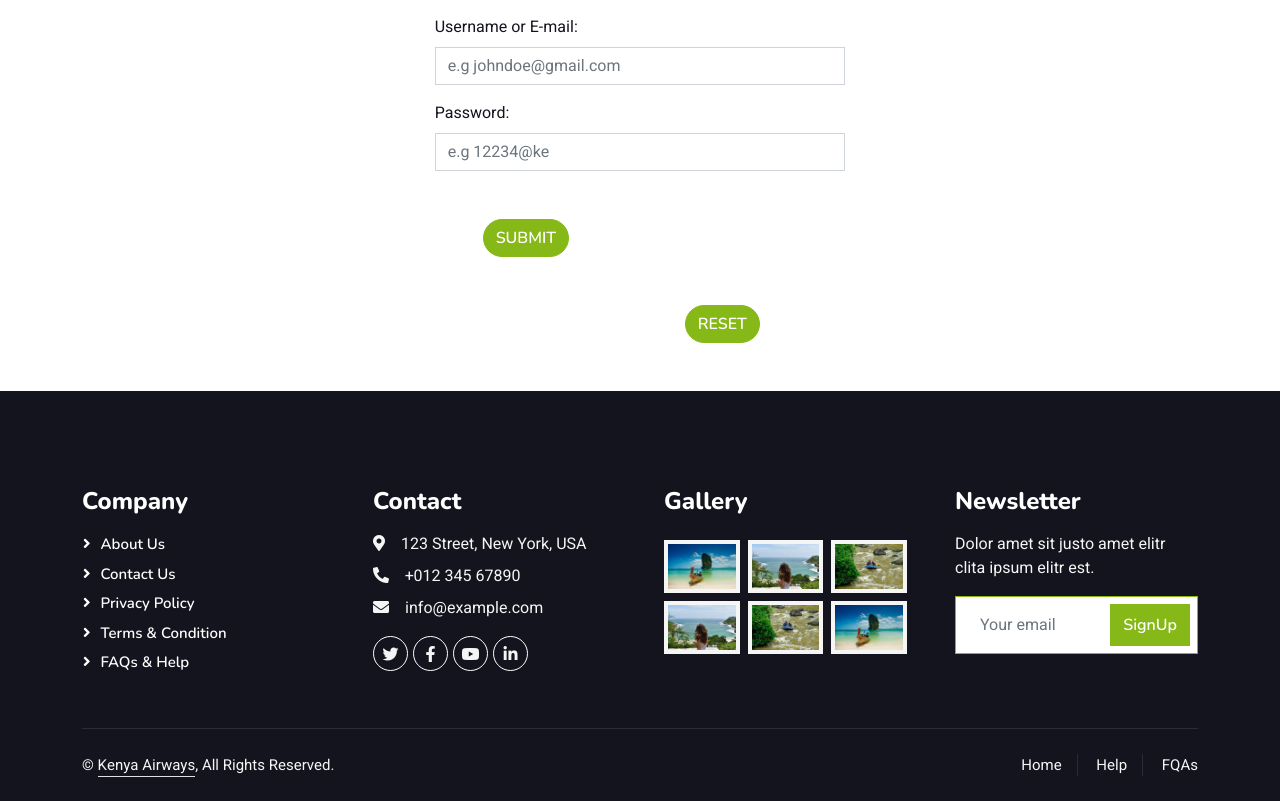
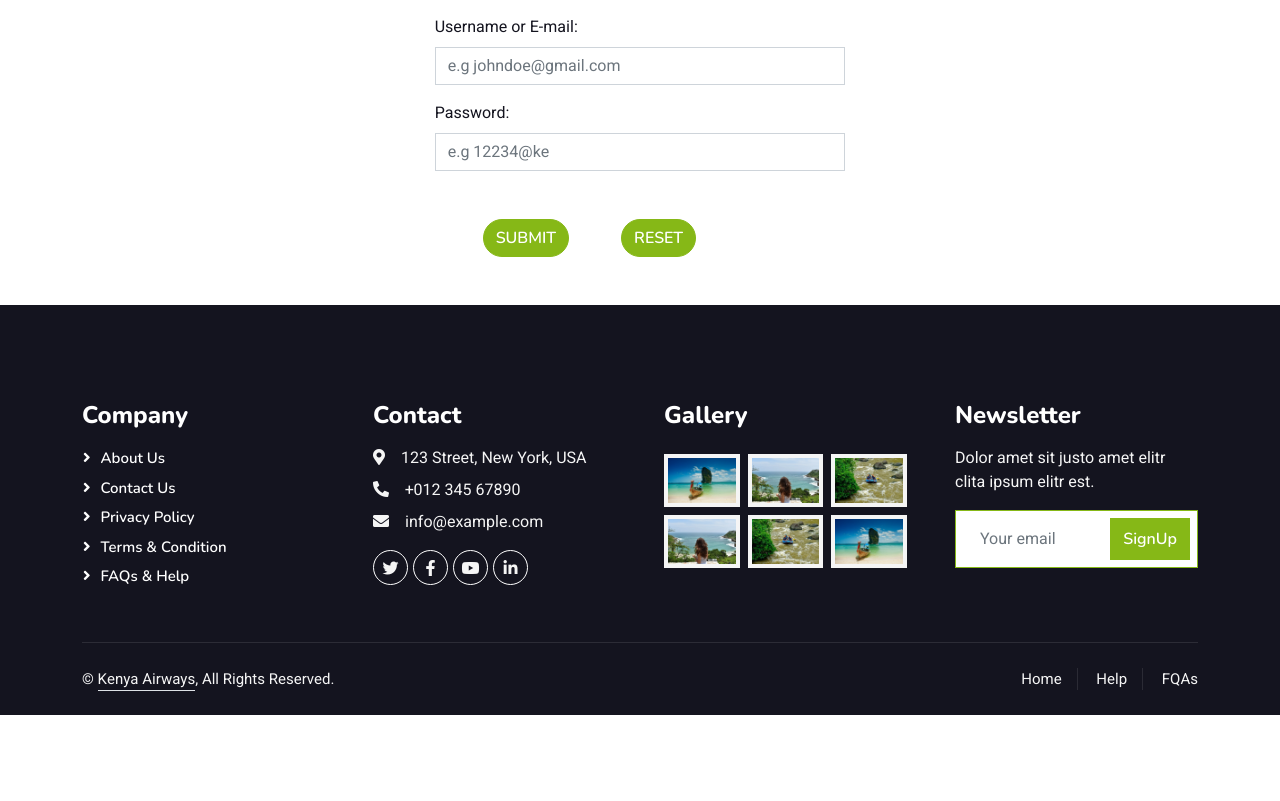
Before and after one commit to tiemah/Kenya-Airways-Project, a PHP site: page /landingPage/admin-login.php in a window 1280 px wide. Shown: the part 399-1200 px from the top of the page. After the commit the page ends 1114 px from the top, so only its background shows below. Run offline with PHP 8.4, Linux system fonts and the light colour scheme; some libraries are stand-ins or nearby versions.

Commit message:
adjusting the positioning of the buttons

```diff
--- a/landingPage/admin-login.php
+++ b/landingPage/admin-login.php
@@ -51,7 +51,7 @@ if(isset($_GET['error'])) {
                 <!-- <input type="password" name="user_pass" id="user_pass" placeholder="Enter your password"  required> -->
 
                 <input type="submit" class="btn btn-primary mt-5 mx-5" value="SUBMIT" name="login_but" style="border-radius: 30px;">
-                <input type="submit" class="btn btn-primary mt-5" value="RESET" style="margin-left: 250px; border-radius:30px;">
+                <input type="submit" class="btn btn-primary mt-5" value="RESET" style=" border-radius:30px;">
 
                 <!-- <p class="text-dark my-5">Not registered? <a href="register.php">Register Today</a></p>     -->
         </form>
```
